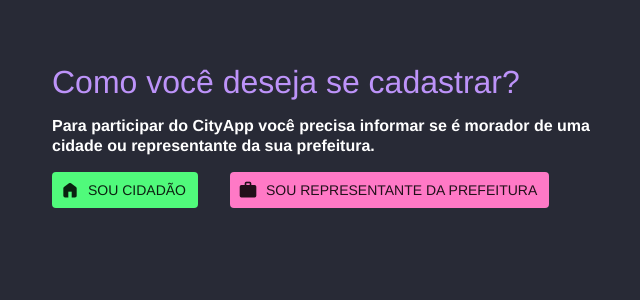
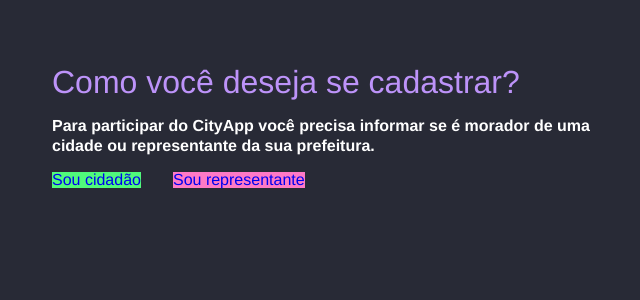
Before and after one commit to edugradischnig/CityApp, a PHP site: page /cadastrar.php in a window 1280 px wide. Shown: the top 300 px of the page, without its empty margins (308-948 px from the left). Run offline with PHP 8.4, Linux system fonts and the light colour scheme; some web fonts are replaced.

Commit message:
página inicial

```diff
--- a/cadastrar-prefeitura.php
+++ b/cadastrar-prefeitura.php
@@ -6,7 +6,6 @@
     <meta name="viewport" content="width=device-width, initial-scale=1.0">
     <title>Document</title>
     <link rel="preload" href="fonts/MaterialIconsRound-Regular.woff2" as="font">
-    <link rel="preload" href="fonts/Montserrat-Regular.woff2" as="font">
     <link rel="stylesheet" href="css/core/main.css">
 </head>
 <body>
--- a/cadastrar.php
+++ b/cadastrar.php
@@ -6,28 +6,9 @@
     <meta name="viewport" content="width=device-width, initial-scale=1.0">
     <title>Document</title>
     <link rel="preload" href="fonts/MaterialIconsRound-Regular.woff2" as="font">
-    <link rel="preload" href="fonts/Montserrat-Regular.woff2" as="font">
     <link rel="stylesheet" href="css/core/main.css">
 </head>
 
-<style>
-    .botao-cadastro {
-        height:36px; padding:6px 12px; display:inline-flex; align-items:center;
-	    color:var(--cor-preto-1); font-size:14px; line-height:24px; text-transform:uppercase;
-	    border-radius:4px; opacity:1;
-	    transition:opacity 0.2s;
-    }
-
-    .botao-cadastro::before {
-	width:20px; height:20px; font-size:20px; margin:0 8px 0 -4px; flex-shrink:0;
-	color:var(--cor-preto-1); content:attr(data-icone); transition:color 0.2s;
-    }
-
-    .botao-cadastro:focus,
-    .botao-cadastro:hover { opacity:0.7; }
-    .botao-cadastro:focus::after,
-    .botao-cadastro:hover::after { color:var(--cor-preto-2); }
-</style>
 <body>
     <section class="envelope envelope--p">
         <header class="display-flex">
@@ -35,8 +16,8 @@
         </header>
         <h2 class="topo__subtitulo texto-titulo texto-titulo--h4" style="margin-top:16px;">Para participar do CityApp você precisa informar se é morador de uma cidade ou representante da sua prefeitura.</h2>
         <div class="display-flex" style="margin-top:16px;">
-            <a href="cadastrar-cidadao.php" class="botao-cadastro mi--b" style="margin-right:32px; background-color:var(--cor-principal-3);" data-icone="home">Sou cidadão</a>
-            <a href="cadastrar-prefeitura.php" class="botao-cadastro mi--b" style="background-color:var(--cor-principal-5);" data-icone="work">Sou representante da prefeitura</a>
+            <a href="cadastrar-cidadao.php" class="botao-cadastro mi--b" style="height:auto; margin-right:32px; background-color:var(--cor-principal-3);" data-icone="home">Sou cidadão</a>
+            <a href="cadastrar-prefeitura.php" class="botao-cadastro mi--b" style="height:auto; background-color:var(--cor-principal-5);" data-icone="work">Sou representante</a>
         </div>
     </section>
 </body>
--- a/index.php
+++ b/index.php
@@ -6,14 +6,16 @@
     <meta name="viewport" content="width=device-width, initial-scale=1.0">
     <title>Document</title>
     <link rel="preload" href="fonts/MaterialIconsRound-Regular.woff2" as="font">
-    <link rel="preload" href="fonts/Montserrat-Regular.woff2" as="font">
     <link rel="stylesheet" href="css/core/main.css">
+    <link rel="preconnect" href="https://fonts.googleapis.com">
+    <link rel="preconnect" href="https://fonts.gstatic.com" crossorigin>
+    <link href="https://fonts.googleapis.com/css2?family=Raleway:wght@500&display=swap" rel="stylesheet">
 </head>
 <body>
     <section class="envelope envelope--p">
         <header class="display-flex">
             <h1 class="texto-titulo texto-titulo--h1">CityApp</h1>
-            <i class="topo__icone mi">coronavirus</i>
+            <i class="topo__icone mi">maps_home_work</i>
         </header>
         <h2 class="topo__subtitulo texto-titulo texto-titulo--h4" style="margin-top:16px;">Entre e faça parte dos mais de 50 milhões de usuários</h2>
         <div class="box" style="padding:32px 24px; margin-top:16px;">
```
